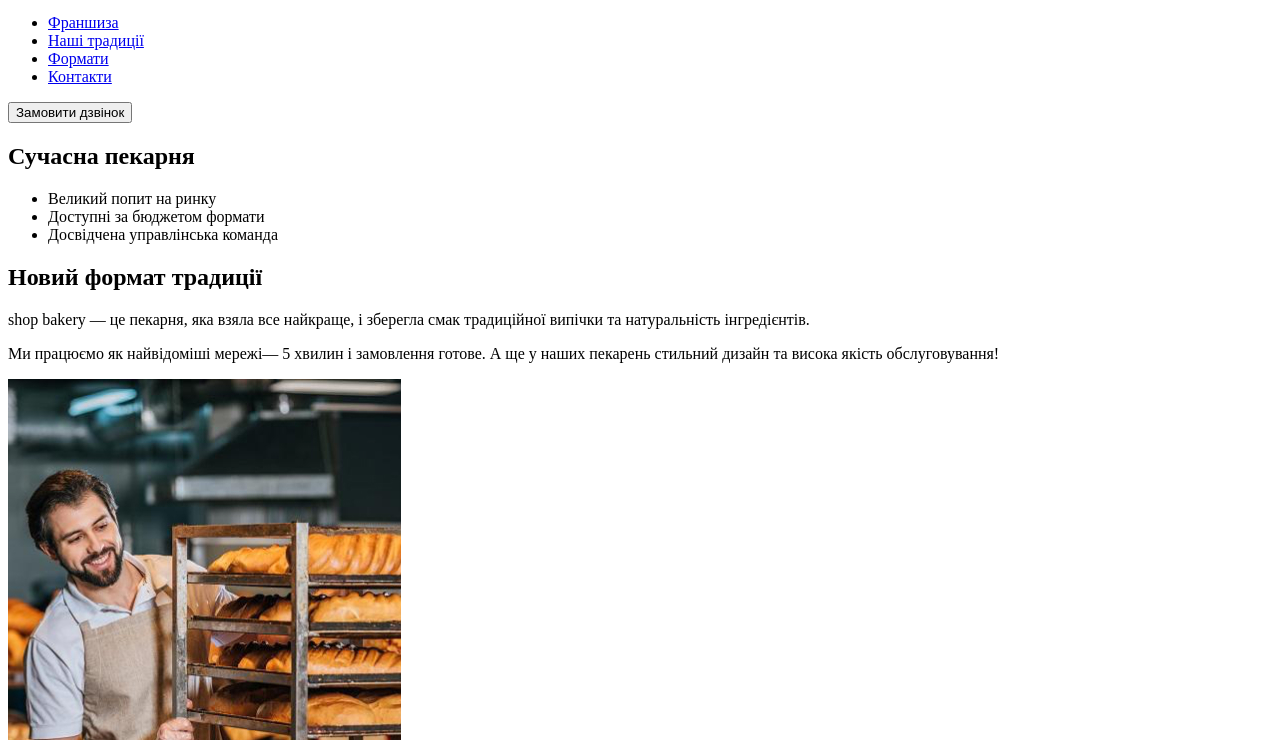
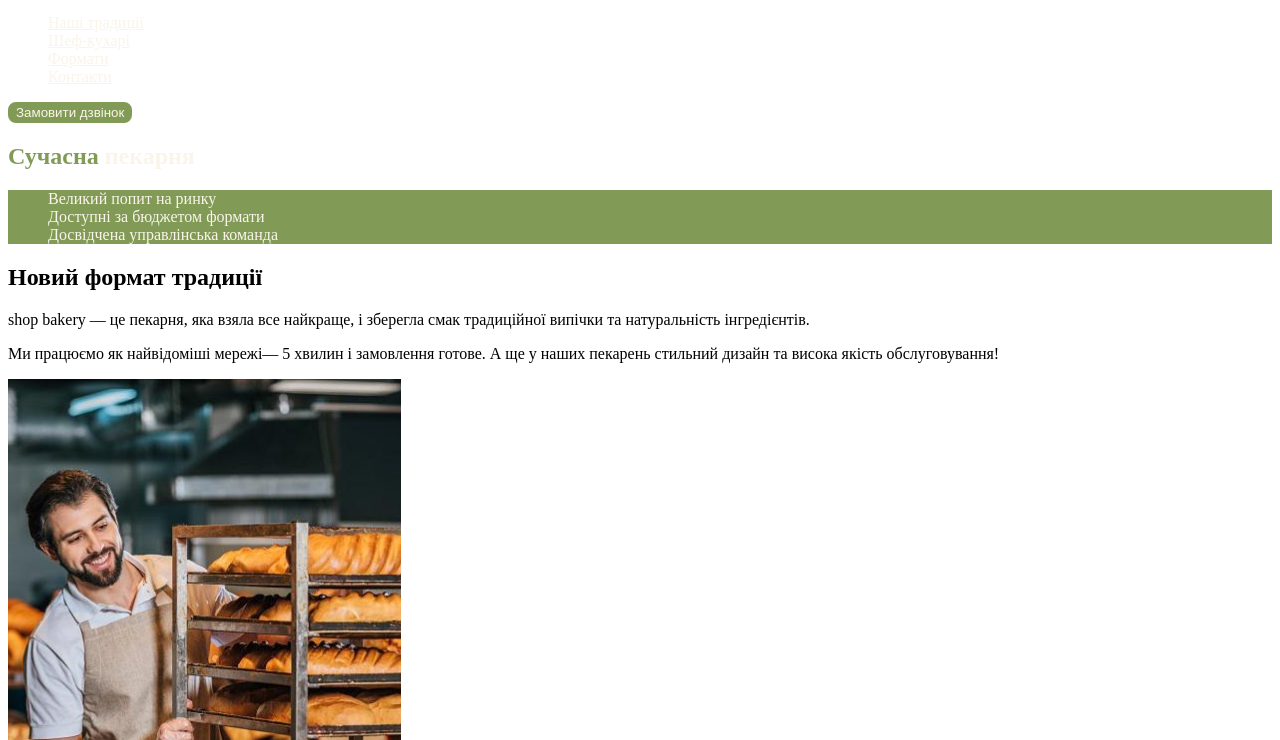
Before and after one commit to denysmotion/genius-frontend, a plain HTML site: page index.html in a window 1280 px wide. Shown: the part 60-800 px from the top of the page. Drawn offline with Linux system fonts and the light colour scheme.

Commit message:
add styles.css and css variables

```diff
--- /dev/null
+++ b/css/styles.css
@@ -0,0 +1,53 @@
+:root {
+  --color-primary-light: #faf4ea;
+  --color-primary-dark: #31261a;
+  --color-brand-light: #819b57;
+  --color-brand-dark: #465929;
+}
+
+/* Base */
+ul {
+  list-style-type: none;
+}
+
+/* Button */
+.button {
+  color: var(--color-primary-light);
+  background-color: var(--color-brand-light);
+  border: 2px solid var(--color-brand-light);
+  border-radius: 8px;
+}
+
+.button:hover {
+  color: var(--color-brand-dark);
+  background-color: transparent;
+  cursor: pointer;
+}
+
+/* Link */
+.link {
+  color: var(--color-primary-light);
+}
+
+.link:hover {
+  color: var(--color-brand-light);
+}
+
+/* Hero section */
+.hero-title {
+  color: var(--color-primary-light);
+}
+
+.hero-title .accent {
+  color: var(--color-brand-light);
+}
+
+/* Advantages section */
+.advantages-list {
+  color: var(--color-primary-light);
+  background-color: var(--color-brand-light);
+}
+
+.section-title {
+  color: var(var(--color-primary-dark));
+}
--- a/index.html
+++ b/index.html
@@ -5,6 +5,7 @@
   <meta charset="UTF-8">
   <meta name="viewport" content="width=device-width, initial-scale=1.0">
   <title>Сучасна пекарня</title>
+  <link rel="stylesheet" href="css/styles.css">
 </head>
 
 <body>
@@ -14,25 +15,25 @@
         <img src="./images/logo.svg" alt="Logo">
       </a>
       <ul>
-        <li><a href="#">Франшиза</a></li>
-        <li><a href="#">Наші традиції</a></li>
-        <li><a href="#">Формати</a></li>
-        <li><a href="#">Контакти</a></li>
+        <li><a class="link" href="#traditions-section">Наші традиції</a></li>
+        <li><a class="link" href="#">Шеф-кухарі</a></li>
+        <li><a class="link" href="#">Формати</a></li>
+        <li><a class="link" href="#">Контакти</a></li>
       </ul>
     </nav>
-    <button type="button">Замовити дзвінок</button>
+    <button class="button" type="button">Замовити дзвінок</button>
   </header>
   <main>
     <section>
-      <h1>Сучасна пекарня</h1>
+      <h1 class="hero-title"><span class="accent">Сучасна</span> пекарня</h1>
     </section>
-    <section>
-      <ul>
+    <section id="traditions-section">
+      <ul class="advantages-list">
         <li>Великий попит на ринку</li>
         <li>Доступні за бюджетом формати</li>
         <li>Досвідчена управлінська команда</li>
       </ul>
-      <h2>Новий формат традиції</h2>
+      <h2 class="section-title">Новий формат традиції</h2>
       <p>
         <span>shop bakery</span> — це пекарня, яка взяла все найкраще, і зберегла смак традиційної випічки та
         натуральність інгредієнтів.
@@ -46,7 +47,7 @@
       <img src="./images/baker-man.jpg" alt="Чоловік пекар дивиться на хліб з посмішкою">
     </section>
     <section>
-      <h2>Наші найкращі шеф-кухарі</h2>
+      <h2 class="section-title">Наші найкращі шеф-кухарі</h2>
       <ul>
         <li>
           <article>
@@ -68,7 +69,7 @@
       </ul>
     </section>
     <section>
-      <h2>Фомати</h2>
+      <h2 class="section-title">Фомати</h2>
       <ul>
         <li>
           <article>
@@ -88,7 +89,10 @@
       </ul>
     </section>
     <section>
-      <h2>Приєднуйтеся до мережі пекарень</h2>
+      <h2 class="section-title">Приєднуйтеся до мережі пекарень</h2>
+      <iframe
+        src="https://www.google.com/maps/embed?pb=!1m18!1m12!1m3!1d2540.163447036115!2d30.48869837606083!3d50.45668098691572!2m3!1f0!2f0!3f0!3m2!1i1024!2i768!4f13.1!3m3!1m2!1s0x40d4ce637c006b2d%3A0xaf86385f19996ff0!2z0LLRg9C70LjRhtGPINCh0ZbRh9C-0LLQuNGFINCh0YLRgNGW0LvRjNGG0ZbQsiwgNTQsINCa0LjRl9CyLCDQo9C60YDQsNGX0L3QsCwgMDIwMDA!5e0!3m2!1suk!2spl!4v1732107320728!5m2!1suk!2spl"
+        width="603" height="595" allowfullscreen="" loading="lazy" referrerpolicy="no-referrer-when-downgrade"></iframe>
     </section>
   </main>
   <footesr>
```
